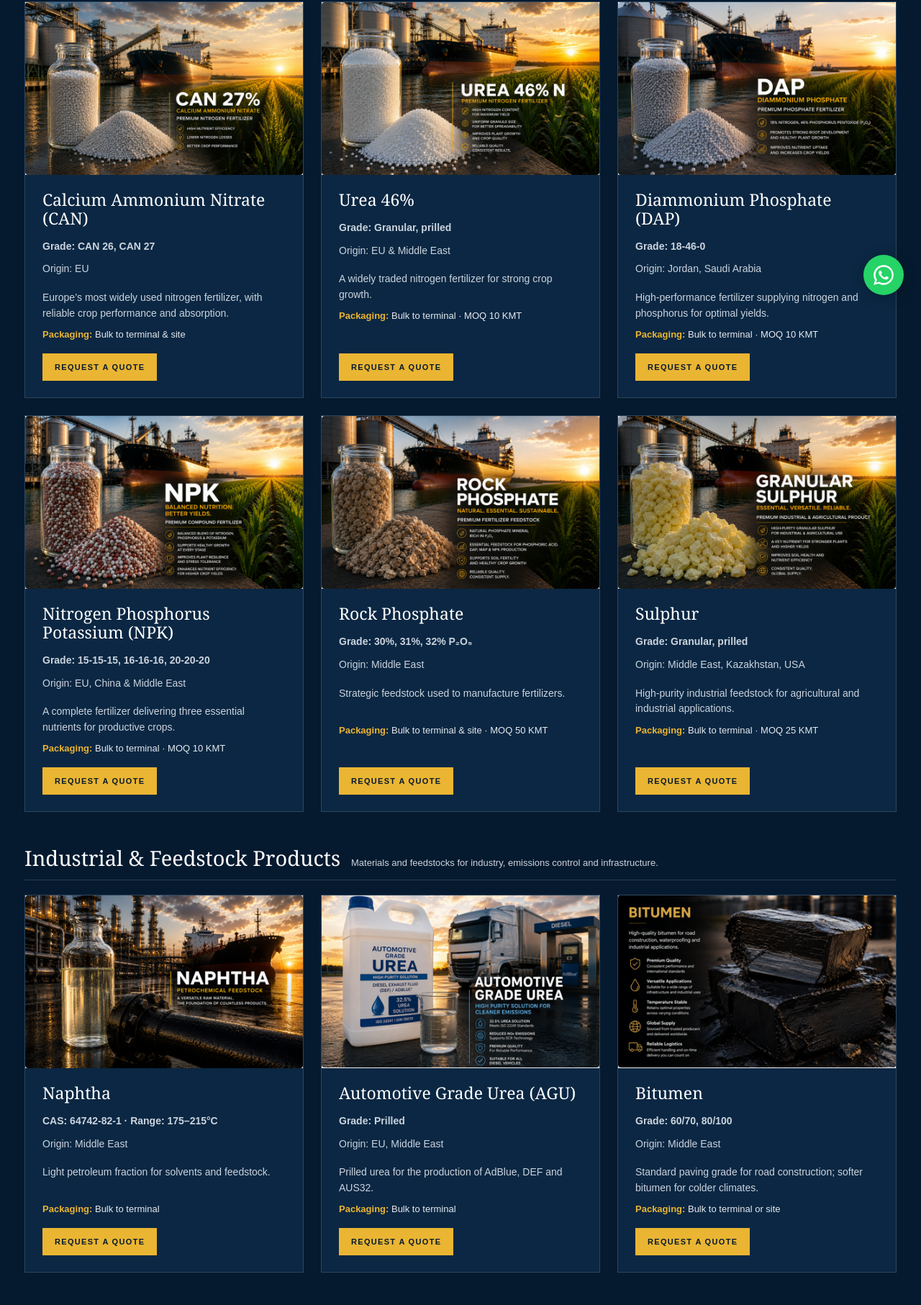
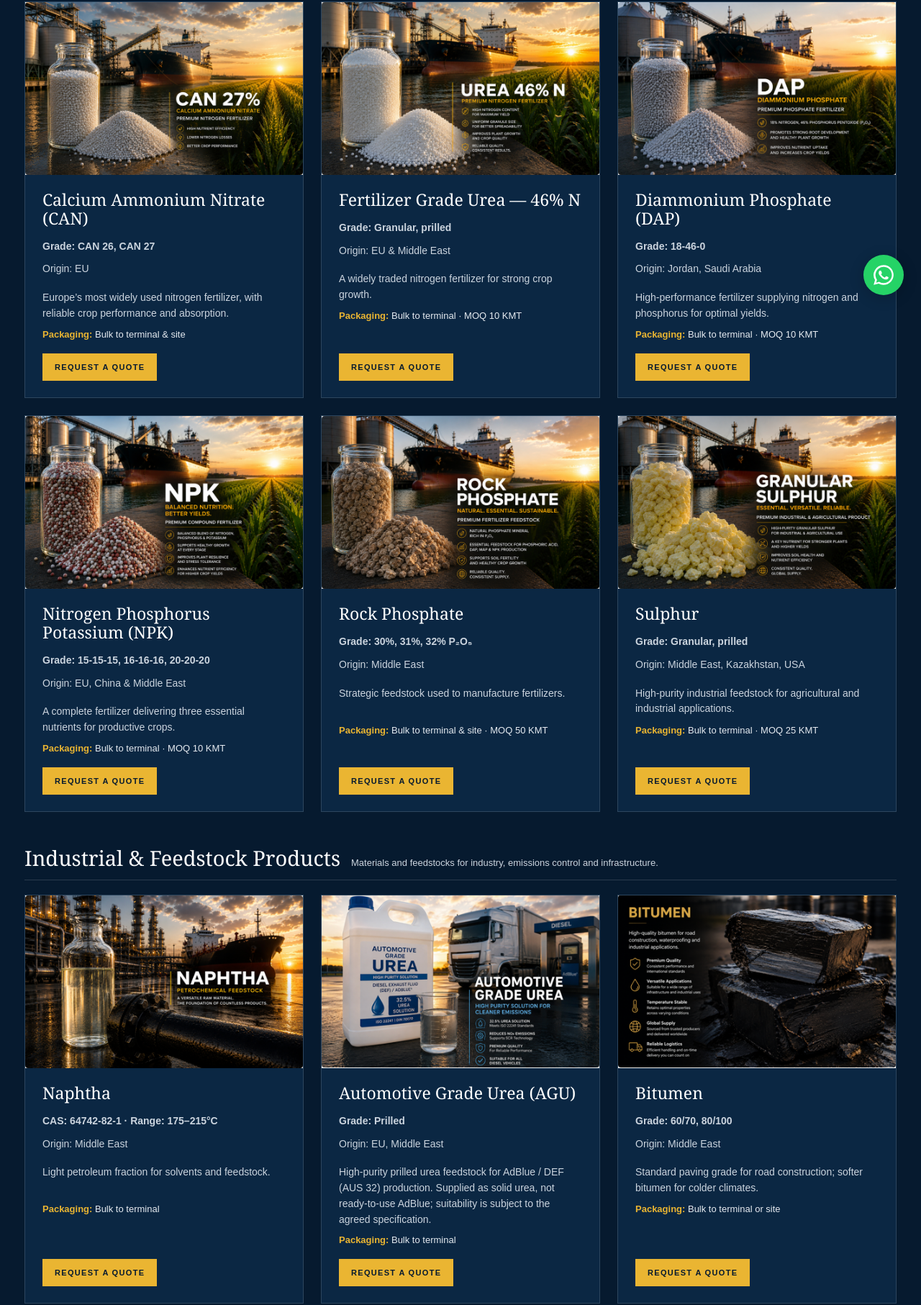
Before and after one commit to kolfoort/nexint, a plain HTML site: page fertilizers-feedstocks.html in a window 1280 px wide. Shown: the part 366-2179 px from the top of the page at 72% size. Drawn offline with Linux system fonts and the light colour scheme; a script that the page names is missing.

Commit message:
Distinguish fertilizer urea from automotive grade urea

```diff
--- a/fertilizers-feedstocks.html
+++ b/fertilizers-feedstocks.html
@@ -57,7 +57,7 @@
     <div class="group-heading"><h2>Fertilizers & Feedstocks</h2><p>Nitrogen, phosphate and industrial feedstocks for agriculture and fertilizer production.</p></div>
     <div class="grid">
       <article class="card"><div class="image"><img loading="lazy" src="/assets/fertilizer-feedstocks/can.png" alt="Calcium ammonium nitrate CAN"></div><div class="body"><h2>Calcium Ammonium Nitrate (CAN)</h2><p class="meta spec">Grade: CAN 26, CAN 27</p><p class="meta">Origin: EU</p><p class="desc">Europe’s most widely used nitrogen fertilizer, with reliable crop performance and absorption.</p><p class="pack"><b>Packaging:</b> Bulk to terminal &amp; site</p><a class="button" href="/fertilizers-feedstocks-quote.html?product=Calcium%20Ammonium%20Nitrate%20%28CAN%29&amp;range=fertilizers-feedstocks">REQUEST A QUOTE</a></div></article>
-      <article class="card"><div class="image"><img loading="lazy" src="/assets/fertilizer-feedstocks/urea-46.png" alt="Urea 46 percent"></div><div class="body"><h2>Urea 46%</h2><p class="meta spec">Grade: Granular, prilled</p><p class="meta">Origin: EU &amp; Middle East</p><p class="desc">A widely traded nitrogen fertilizer for strong crop growth.</p><p class="pack"><b>Packaging:</b> Bulk to terminal · MOQ 10 KMT</p><a class="button" href="/fertilizers-feedstocks-quote.html?product=Urea%2046%25&amp;range=fertilizers-feedstocks">REQUEST A QUOTE</a></div></article>
+      <article class="card"><div class="image"><img loading="lazy" src="/assets/fertilizer-feedstocks/urea-46.png" alt="Urea 46 percent"></div><div class="body"><h2>Fertilizer Grade Urea — 46% N</h2><p class="meta spec">Grade: Granular, prilled</p><p class="meta">Origin: EU &amp; Middle East</p><p class="desc">A widely traded nitrogen fertilizer for strong crop growth.</p><p class="pack"><b>Packaging:</b> Bulk to terminal · MOQ 10 KMT</p><a class="button" href="/fertilizers-feedstocks-quote.html?product=Urea%2046%25&amp;range=fertilizers-feedstocks">REQUEST A QUOTE</a></div></article>
       <article class="card"><div class="image"><img loading="lazy" src="/assets/fertilizer-feedstocks/dap.png" alt="Diammonium phosphate DAP"></div><div class="body"><h2>Diammonium Phosphate (DAP)</h2><p class="meta spec">Grade: 18-46-0</p><p class="meta">Origin: Jordan, Saudi Arabia</p><p class="desc">High-performance fertilizer supplying nitrogen and phosphorus for optimal yields.</p><p class="pack"><b>Packaging:</b> Bulk to terminal · MOQ 10 KMT</p><a class="button" href="/fertilizers-feedstocks-quote.html?product=Diammonium%20Phosphate%20%28DAP%29&amp;range=fertilizers-feedstocks">REQUEST A QUOTE</a></div></article>
       <article class="card"><div class="image"><img loading="lazy" src="/assets/fertilizer-feedstocks/npk.png" alt="Nitrogen phosphorus potassium NPK"></div><div class="body"><h2>Nitrogen Phosphorus Potassium (NPK)</h2><p class="meta spec">Grade: 15-15-15, 16-16-16, 20-20-20</p><p class="meta">Origin: EU, China &amp; Middle East</p><p class="desc">A complete fertilizer delivering three essential nutrients for productive crops.</p><p class="pack"><b>Packaging:</b> Bulk to terminal · MOQ 10 KMT</p><a class="button" href="/fertilizers-feedstocks-quote.html?product=Nitrogen%20Phosphorus%20Potassium%20%28NPK%29&amp;range=fertilizers-feedstocks">REQUEST A QUOTE</a></div></article>
       <article class="card"><div class="image"><img loading="lazy" src="/assets/fertilizer-feedstocks/rock-phosphate.png" alt="Rock phosphate"></div><div class="body"><h2>Rock Phosphate</h2><p class="meta spec">Grade: 30%, 31%, 32% P₂O₅</p><p class="meta">Origin: Middle East</p><p class="desc">Strategic feedstock used to manufacture fertilizers.</p><p class="pack"><b>Packaging:</b> Bulk to terminal &amp; site · MOQ 50 KMT</p><a class="button" href="/fertilizers-feedstocks-quote.html?product=Rock%20Phosphate&amp;range=fertilizers-feedstocks">REQUEST A QUOTE</a></div></article>
@@ -67,7 +67,7 @@
     <div class="group-heading"><h2>Industrial & Feedstock Products</h2><p>Materials and feedstocks for industry, emissions control and infrastructure.</p></div>
     <div class="grid">
       <article class="card"><div class="image"><img loading="lazy" src="/assets/performance-fluids/naphtha.png" alt="Naphtha"></div><div class="body"><h2>Naphtha</h2><p class="meta spec">CAS: 64742-82-1 · Range: 175–215°C</p><p class="meta">Origin: Middle East</p><p class="desc">Light petroleum fraction for solvents and feedstock.</p><p class="pack"><b>Packaging:</b> Bulk to terminal</p><a class="button" href="/fertilizers-feedstocks-quote.html?product=Naphtha&amp;range=fertilizers-feedstocks">REQUEST A QUOTE</a></div></article>
-      <article class="card"><div class="image"><img loading="lazy" src="/assets/performance-fluids/urea.png" alt="Automotive grade urea"></div><div class="body"><h2>Automotive Grade Urea (AGU)</h2><p class="meta spec">Grade: Prilled</p><p class="meta">Origin: EU, Middle East</p><p class="desc">Prilled urea for the production of AdBlue, DEF and AUS32.</p><p class="pack"><b>Packaging:</b> Bulk to terminal</p><a class="button" href="/fertilizers-feedstocks-quote.html?product=Automotive%20Grade%20Urea%20%28AGU%29&amp;range=fertilizers-feedstocks">REQUEST A QUOTE</a></div></article>
+      <article class="card"><div class="image"><img loading="lazy" src="/assets/performance-fluids/urea.png" alt="Automotive grade urea"></div><div class="body"><h2>Automotive Grade Urea (AGU)</h2><p class="meta spec">Grade: Prilled</p><p class="meta">Origin: EU, Middle East</p><p class="desc">High-purity prilled urea feedstock for AdBlue / DEF (AUS 32) production. Supplied as solid urea, not ready-to-use AdBlue; suitability is subject to the agreed specification.</p><p class="pack"><b>Packaging:</b> Bulk to terminal</p><a class="button" href="/fertilizers-feedstocks-quote.html?product=Automotive%20Grade%20Urea%20%28AGU%29&amp;range=fertilizers-feedstocks">REQUEST A QUOTE</a></div></article>
       <article class="card"><div class="image"><img loading="lazy" src="/assets/performance-fluids/bitumen.png" alt="Bitumen"></div><div class="body"><h2>Bitumen</h2><p class="meta spec">Grade: 60/70, 80/100</p><p class="meta">Origin: Middle East</p><p class="desc">Standard paving grade for road construction; softer bitumen for colder climates.</p><p class="pack"><b>Packaging:</b> Bulk to terminal or site</p><a class="button" href="/fertilizers-feedstocks-quote.html?product=Bitumen&amp;range=fertilizers-feedstocks">REQUEST A QUOTE</a></div></article>
     </div>
   </section>
```
Also changed, not shown: fertilizers-feedstocks-quote.html (+1 -1 lines).
